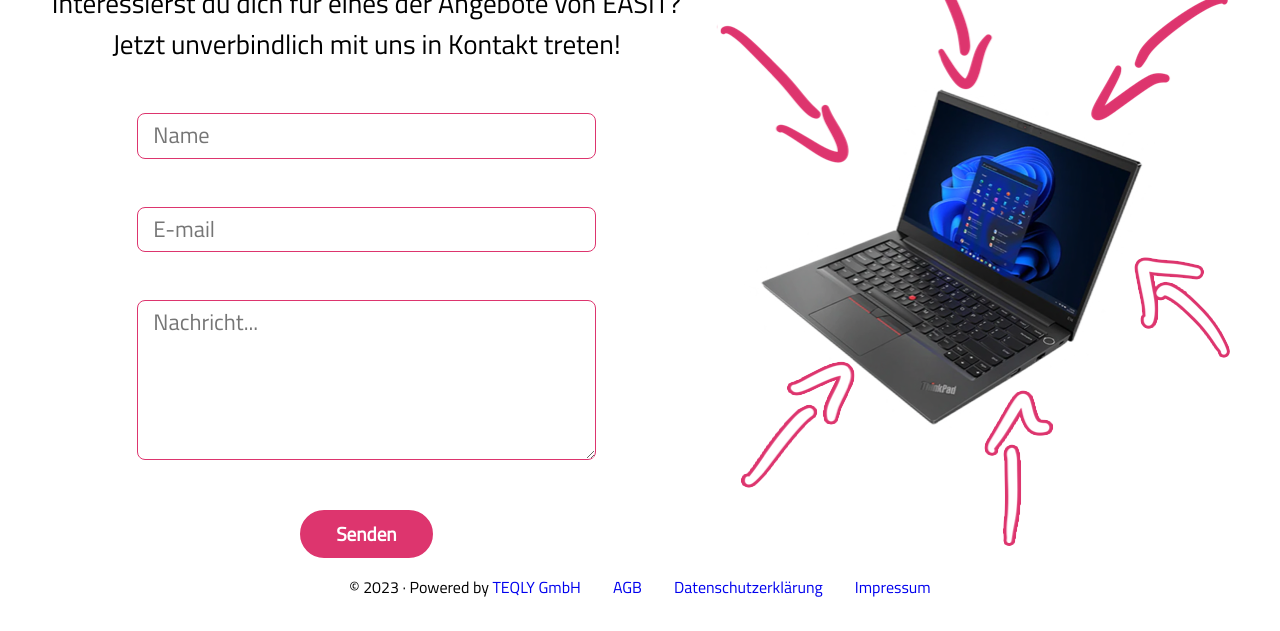
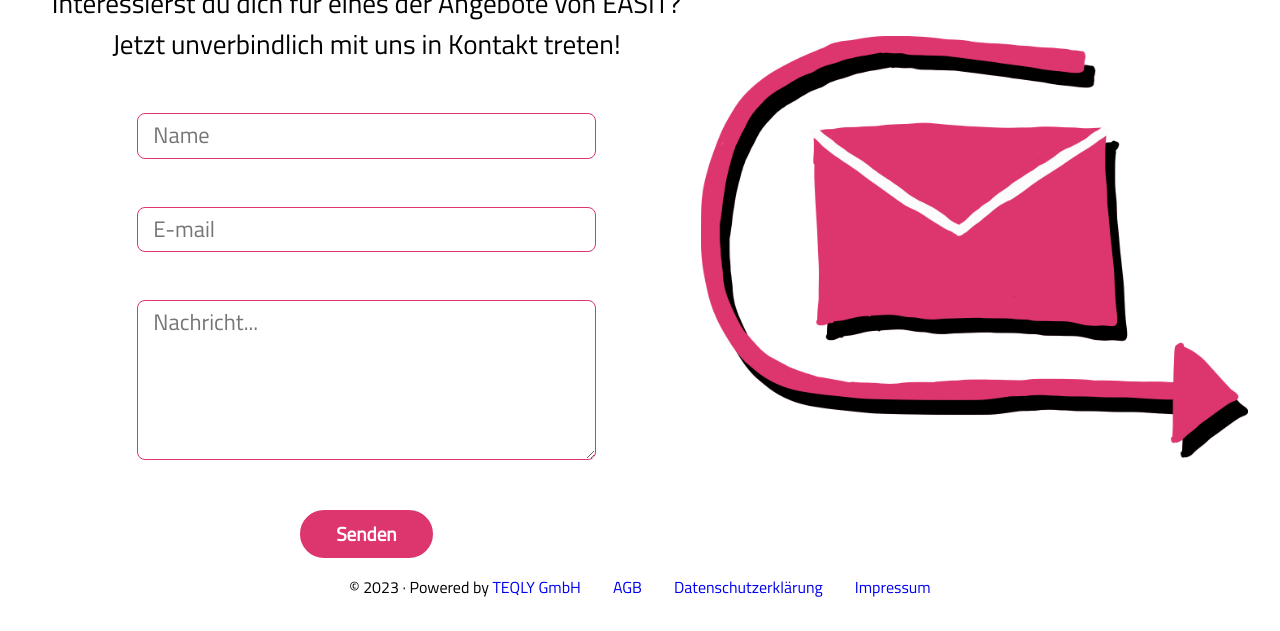
Before and after one commit to AndreasRohr/WebsiteEASIT, a Gatsby site: page /contact in a window 1280 px wide. Shown: the part 201-832 px from the top of the page. Built offline with nearby package versions, Linux system fonts and the light colour scheme; Gatsby itself is replaced by a stand-in of ours.

Commit message:
add contact image

```diff
--- a/src/sections/contactForm.js
+++ b/src/sections/contactForm.js
@@ -107,7 +107,7 @@ const ContactForm = () => {
               <div className="introContainerRight">
                   <StaticImage
                       placeholder= 'none'
-                      src="../images/laptop-arrows-5.png"
+                      src="../images/contact.png"
                       loading="eager"
                       width={550}
                       quality={100}
```
Also changed, not shown: src/images/contact.png (added).
